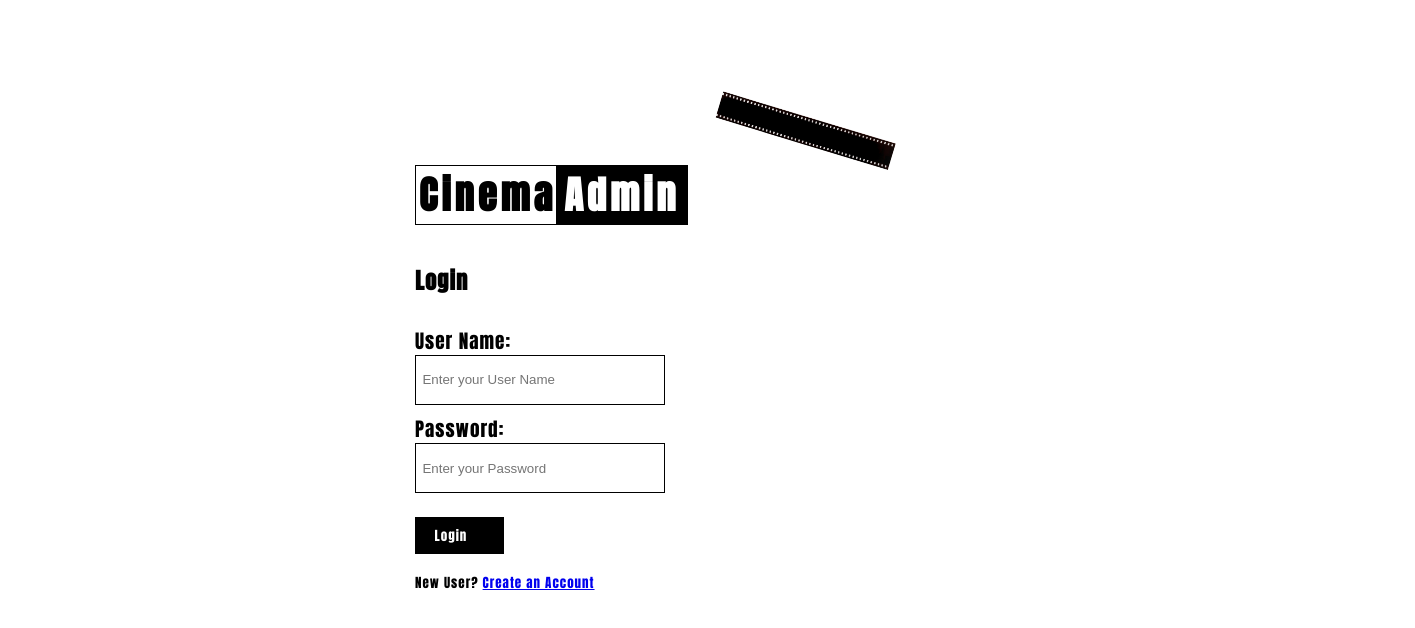
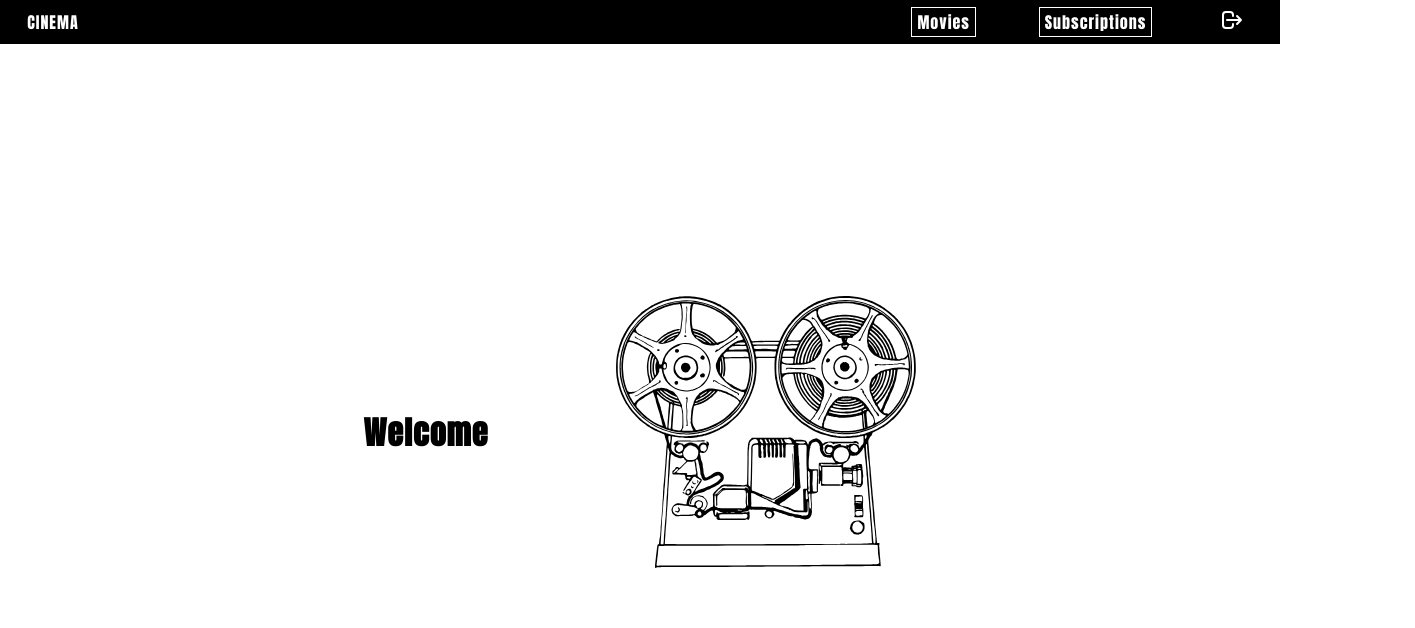
Before and after one commit to Matan-zin/mern-stack-project, a React (Create React App) app in the folder react_client/: page / in a window 1280 px wide. Before the commit this address led to /login. Shown: the top 628 px of the page, 1415 px wide, since content can reach past the window. Built offline with nearby package versions, Linux system fonts and the light colour scheme; no server answers.

Commit message:
improve welcome page apperance

```diff
--- a/react_client/src/halpers/AuthenticatedRoute.js
+++ b/react_client/src/halpers/AuthenticatedRoute.js
@@ -12,17 +12,17 @@ export default function AuthenticatedRoute({ redirect, children, ...rest }) {
             .catch(() => setAuth({ success: undefined }))
     };
     useEffect(() => checkAuthenticated(), [])
-
-    return (
-        <>
-        { !auth
-          ? ( <Skeleton count={1} />
-        ) : (
-        <Route { ...rest } render={({ location }) => {
-                return auth.success
-                            ? React.cloneElement(children)
-                            : <Redirect to={{ pathname: redirect, state: { from: location} }} /> }}/>
-         )}
-        </>
-    )
+    return  React.cloneElement(children);
+    // return (
+        // <>
+        {/* { !auth  */}
+          // ? ( <Skeleton count={1} />
+        // ) : (
+        // <Route { ...rest } render={({ location }) => {
+                // return auth.success
+                            // ? React.cloneElement(children)
+                            // : <Redirect to={{ pathname: redirect, state: { from: location} }} /> }}/>
+        //  )}
+        // </>
+    // )
 }
--- a/react_client/src/pages/login.js
+++ b/react_client/src/pages/login.js
@@ -14,13 +14,13 @@ export default function Login() {
 
     const handleLogin = async (username, password) => {
         try {
-            const res = await login(username, password);
-
-            if(res.data.success.check) {
-                localStorage.setItem('id', res.data.success.id);
-                localStorage.setItem('username', res.data.success.username);
+            // const res = await login(username, password);
+            //
+            // if(res.data.success.check) {
+                // localStorage.setItem('id', res.data.success.id);
+                // localStorage.setItem('username', res.data.success.username);
                 history.push(ROUTE.DASHBOARD);
-            }
+            //}
         }
         catch(error) { setError(error.toString()) }
     };
--- a/react_client/src/pages/welcome.js
+++ b/react_client/src/pages/welcome.js
@@ -1,5 +1,8 @@
+import projector from '../assets/Projector.svg'
+import '../styles/welcome.css';
 export default function Welcome({ username }) {
-    return <div className="jumbo">
+    return <div className="welcome-page-wrraper">
            <h1>Welcome { username } </h1>
+           <img src={projector} alt="penguin image" />
            </div>
 }
--- a/react_client/src/styles/header.css
+++ b/react_client/src/styles/header.css
@@ -21,7 +21,7 @@
 header nav button { all: unset; cursor: pointer; }
 header {
   width: 100vw;
-  height: 40px;
+  height: 45px;
   display: flex;
   position: fixed;
   align-items: center;
--- /dev/null
+++ b/react_client/src/styles/welcome.css
@@ -0,0 +1,34 @@
+
+.welcome-page-wrraper {
+}
+
+@media (max-width: 612px) {
+    .welcome-page-wrraper {
+        display: flex;
+        flex-direction: column;
+        align-content: center;
+    }
+    .welcome-page-wrraper img {
+        width: 50%;
+        margin-top: 8em;
+    }
+    .welcome-page-wrraper h1 {
+        margin-top: 2em;
+    }
+}
+
+@media (min-width: 613px) {
+    .welcome-page-wrraper {
+        display: flex;
+        flex-direction: row;
+        justify-content: center;
+        align-content: center;
+    }
+    .welcome-page-wrraper img {
+        width: 300px;
+        margin-left: 5vw;
+    }
+    .welcome-page-wrraper h1 {
+        margin-right: 5vw;
+    }
+}
```
Also changed, not shown: react_client/src/assets/Projector.svg (added), react_client/src/assets/cinema-penguin.svg (added).
